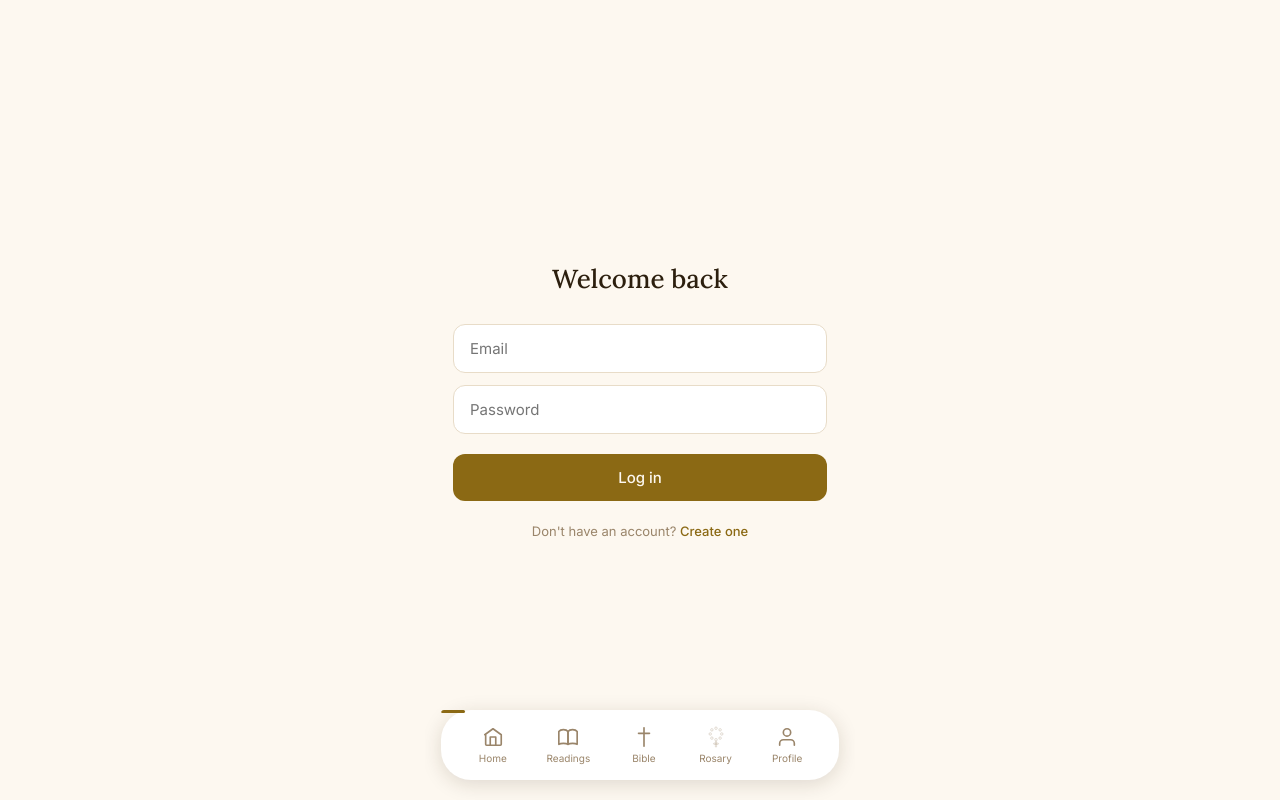
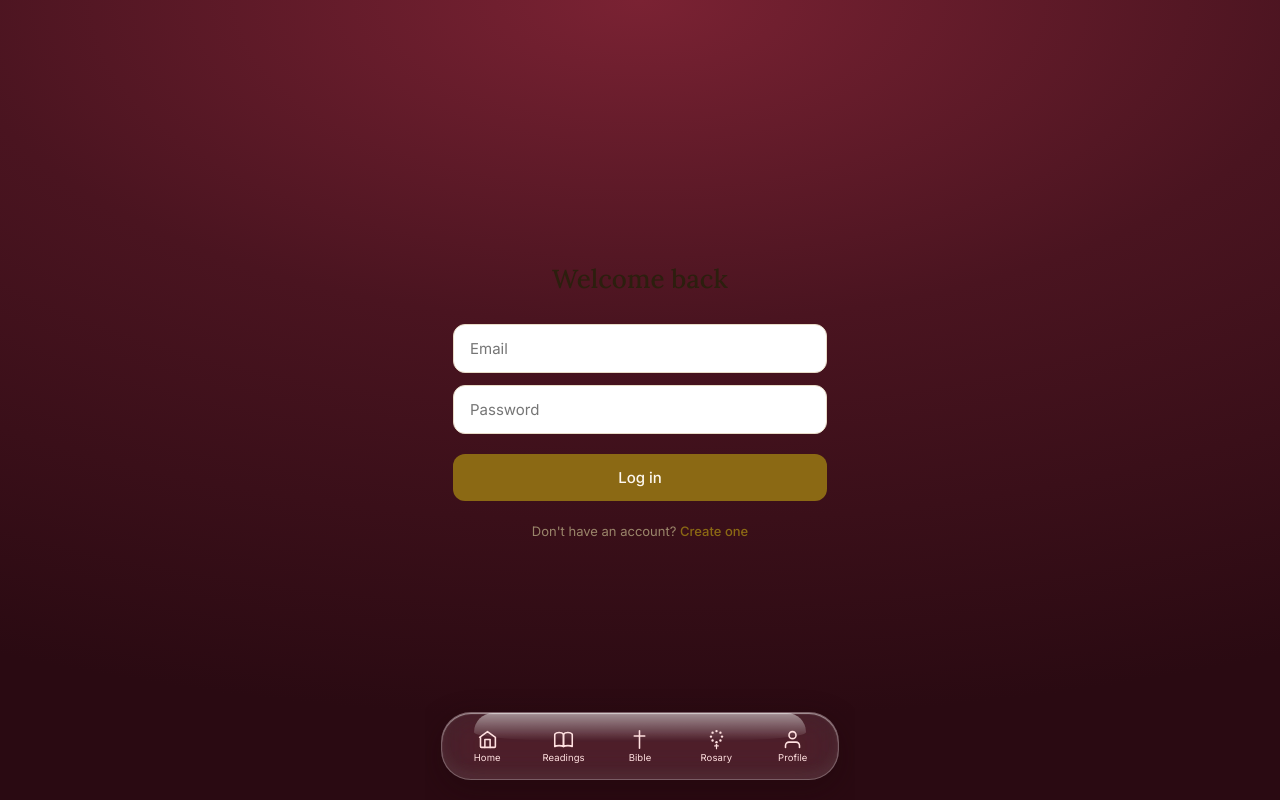
Before and after one commit to dorianzelaya/catholic-companion, a React (Vite) app in the folder frontend/: page /login in a window 1280 px wide. Built offline with nearby package versions, Linux system fonts and the light colour scheme.

Commit message:
liquid glass navbar with crimson theme background

```diff
--- a/frontend/src/components/NavBar.jsx
+++ b/frontend/src/components/NavBar.jsx
@@ -3,25 +3,25 @@ import { useEffect, useRef, useState } from 'react'
 
 const ICONS = {
   Home: (
-    <svg width="22" height="22" viewBox="0 0 24 24" fill="none" stroke="currentColor" strokeWidth="1.8" strokeLinecap="round" strokeLinejoin="round">
+    <svg width="21" height="21" viewBox="0 0 24 24" fill="none" stroke="currentColor" strokeWidth="1.8" strokeLinecap="round" strokeLinejoin="round">
       <path d="M3 9.5L12 3l9 6.5V20a1 1 0 01-1 1H5a1 1 0 01-1-1V9.5z"/>
       <path d="M9 21V12h6v9"/>
     </svg>
   ),
   Readings: (
-    <svg width="22" height="22" viewBox="0 0 24 24" fill="none" stroke="currentColor" strokeWidth="1.8" strokeLinecap="round" strokeLinejoin="round">
+    <svg width="21" height="21" viewBox="0 0 24 24" fill="none" stroke="currentColor" strokeWidth="1.8" strokeLinecap="round" strokeLinejoin="round">
       <path d="M2 6s1.5-2 5-2 5 2 5 2v14s-1.5-1-5-1-5 1-5 1V6z"/>
       <path d="M12 6s1.5-2 5-2 5 2 5 2v14s-1.5-1-5-1-5 1-5 1V6z"/>
     </svg>
   ),
   Bible: (
-    <svg width="22" height="22" viewBox="0 0 24 24" fill="none" stroke="currentColor" strokeWidth="1.8" strokeLinecap="round" strokeLinejoin="round">
+    <svg width="21" height="21" viewBox="0 0 24 24" fill="none" stroke="currentColor" strokeWidth="1.8" strokeLinecap="round" strokeLinejoin="round">
       <line x1="12" y1="2" x2="12" y2="22"/>
       <line x1="6" y1="8" x2="18" y2="8"/>
     </svg>
   ),
   Rosary: (
-    <svg width="22" height="22" viewBox="18 6 54 80" fill="currentColor" stroke="none">
+    <svg width="21" height="21" viewBox="18 6 54 80" fill="currentColor" stroke="none">
       <circle cx="45" cy="14" r="4.5"/>
       <circle cx="60" cy="20" r="4.5"/>
       <circle cx="66" cy="35" r="4.5"/>
@@ -35,7 +35,7 @@ const ICONS = {
     </svg>
   ),
   Profile: (
-    <svg width="22" height="22" viewBox="0 0 24 24" fill="none" stroke="currentColor" strokeWidth="1.8" strokeLinecap="round" strokeLinejoin="round">
+    <svg width="21" height="21" viewBox="0 0 24 24" fill="none" stroke="currentColor" strokeWidth="1.8" strokeLinecap="round" strokeLinejoin="round">
       <path d="M20 21v-2a4 4 0 00-4-4H8a4 4 0 00-4 4v2"/>
       <circle cx="12" cy="7" r="4"/>
     </svg>
@@ -45,7 +45,7 @@ const ICONS = {
 function NavBar() {
   const navigate = useNavigate()
   const location = useLocation()
-  const [indicatorStyle, setIndicatorStyle] = useState({})
+  const [indicatorStyle, setIndicatorStyle] = useState({ opacity: 0 })
   const [ready, setReady] = useState(false)
   const tabRefs = useRef([])
 
@@ -64,23 +64,24 @@ function NavBar() {
     if (activeTab) {
       const { offsetLeft, offsetWidth } = activeTab
       setIndicatorStyle({
-        transform: `translateX(${offsetLeft + offsetWidth / 2 - 12}px)`,
+        transform: `translateX(${offsetLeft}px)`,
+        width: `${offsetWidth}px`,
+        opacity: 1,
       })
-      setReady(true)
+      // Skip the spring on first paint so it doesn't fly in from the left
+      requestAnimationFrame(() => setReady(true))
+    } else {
+      setIndicatorStyle(prev => ({ ...prev, opacity: 0 }))
     }
   }, [activeIndex])
 
   return (
     <nav className="navbar">
-      <div className="nav-indicator-track">
-        <div
-          className="nav-indicator-pill"
-          style={{
-            ...indicatorStyle,
-            transition: ready ? 'transform 0.25s ease' : 'none',
-          }}
-        />
-      </div>
+      <div
+        className={`nav-indicator ${ready ? 'animate' : ''}`}
+        style={indicatorStyle}
+      />
+      <div className="nav-sheen" />
       {tabs.map((tab, i) => {
         const isActive = location.pathname === tab.path
         return (
--- a/frontend/src/styles/base.css
+++ b/frontend/src/styles/base.css
@@ -13,6 +13,14 @@
   --brown-light: #9a856a;
   --font-ui: 'Inter', sans-serif;
   --font-serif: 'Lora', serif;
+
+  /* Dark red theme */
+  --red-bg: radial-gradient(120% 90% at 50% 0%, #7a2233 0%, #4a1420 45%, #2a0a12 100%);
+  --red-deep: #2a0a12;
+  --red-mid: #4a1420;
+  --red-light: #7a2233;
+  --red-text: #ffe0e0;
+  --red-text-dim: #d9a8ae;
 }
 
 /* Reset */
@@ -25,11 +33,11 @@
 html {
   height: 100%;
   overflow: hidden;
-  background-color: var(--cream);
+  background-color: var(--red-deep);
 }
 
 body {
-  background-color: var(--cream);
+  background-color: var(--red-deep);
   color: var(--brown-dark);
   font-family: var(--font-ui);
   font-size: 16px;
@@ -42,7 +50,8 @@ body {
   height: 100%;
   display: flex;
   justify-content: center;
-  background-color: var(--cream);
+  background: var(--red-bg);
+  background-attachment: fixed;
 }
 
 /* App shell */
@@ -54,7 +63,8 @@ body {
   max-width: 430px;
   overflow: hidden;
   position: relative;
-  background-color: var(--cream);
+  background: var(--red-bg);
+  background-attachment: fixed;
 }
 
 /* Content fills the full height so it scrolls UNDER the floating navbar */
--- a/frontend/src/styles/nav.css
+++ b/frontend/src/styles/nav.css
@@ -1,84 +1,114 @@
-/* Floating pill navbar */
+/* Liquid glass navbar
+   The frosted effect only reads over dark/colored content —
+   it depends on the crimson background set in base.css. */
+
 .navbar {
   position: absolute;
   bottom: 20px;
   left: 16px;
   right: 16px;
+  z-index: 50;
+
   display: flex;
   justify-content: space-around;
   align-items: center;
-  padding: 10px 16px;
-  background-color: #ffffff;
+  padding: 7px;
+
   border-radius: 30px;
-  box-shadow: 0 4px 20px rgba(44, 31, 14, 0.15);
-}
+  background: rgba(255, 255, 255, 0.10);
+  border: 0.5px solid rgba(255, 255, 255, 0.28);
 
-.nav-indicator-track {
-  position: absolute;
-  top: 0;
-  left: 0;
-  width: 100%;
-  height: 3px;
-  pointer-events: none;
-  border-radius: 30px 30px 0 0;
+  -webkit-backdrop-filter: blur(22px) saturate(1.7);
+  backdrop-filter: blur(22px) saturate(1.7);
+
+  box-shadow:
+    0 10px 30px rgba(30, 6, 10, 0.45),
+    inset 0 1px 1px rgba(255, 255, 255, 0.55),
+    inset 0 -6px 14px rgba(255, 255, 255, 0.06);
+
   overflow: hidden;
 }
 
-.nav-indicator-pill {
+/* Specular highlight across the top */
+.nav-sheen {
   position: absolute;
   top: 0;
-  left: 0;
-  width: 24px;
-  height: 3px;
-  background-color: var(--gold);
-  border-radius: 2px;
-  transition: transform 0.25s ease;
+  left: 8%;
+  right: 8%;
+  height: 42%;
+  border-radius: 30px 30px 50% 50%;
+  background: linear-gradient(
+    to bottom,
+    rgba(255, 255, 255, 0.5),
+    rgba(255, 255, 255, 0)
+  );
+  pointer-events: none;
 }
 
+/* Morphing indicator */
+.nav-indicator {
+  position: absolute;
+  top: 7px;
+  bottom: 7px;
+  left: 0;
+  border-radius: 24px;
+  background: linear-gradient(
+    160deg,
+    rgba(255, 255, 255, 0.9),
+    rgba(255, 214, 214, 0.55)
+  );
+  box-shadow:
+    inset 0 1px 2px rgba(255, 255, 255, 0.9),
+    0 4px 12px rgba(220, 90, 90, 0.4);
+  pointer-events: none;
+}
+
+.nav-indicator.animate {
+  transition:
+    transform 0.55s cubic-bezier(0.34, 1.56, 0.64, 1),
+    width 0.55s cubic-bezier(0.34, 1.56, 0.64, 1),
+    opacity 0.2s ease;
+}
+
+/* Tabs */
 .nav-item {
+  position: relative;
+  z-index: 1;
+  width: 52px;
+  height: 52px;
   background: none;
   border: none;
-  font-family: var(--font-ui);
-  font-size: 10px;
-  color: var(--brown-light);
   cursor: pointer;
-  padding: 6px 10px;
+  padding: 0;
+
   display: flex;
   flex-direction: column;
   align-items: center;
-  gap: 4px;
-  min-width: 56px;
+  justify-content: center;
+  gap: 3px;
+
+  font-family: var(--font-ui);
+  color: #ffe0e0;
+  transition: color 0.35s ease;
 }
 
 .nav-item.active {
-  color: var(--gold);
+  color: #5c1d1d;
 }
 
 .nav-icon {
   display: flex;
   align-items: center;
   justify-content: center;
+  transition: transform 0.55s cubic-bezier(0.34, 1.56, 0.64, 1);
 }
 
-.nav-icon svg {
-  stroke: var(--brown-light);
-  fill: none;
+.nav-item.active .nav-icon {
+  transform: translateY(-1px) scale(1.05);
 }
 
-.nav-item.active .nav-icon svg {
-  stroke: var(--gold);
+.nav-label {
+  font-size: 9.5px;
+  line-height: 1;
+  letter-spacing: 0.01em;
 }
-
-.nav-icon svg circle[fill],
-.nav-icon svg rect[fill] {
-  fill: currentColor;
-}
-.nav-label {
-  display: block;
-  font-size: 10px;
-}
-
-.nav-item-logout {
-  color: var(--brown-light);
-  opacity: 0.7;
-}
```
